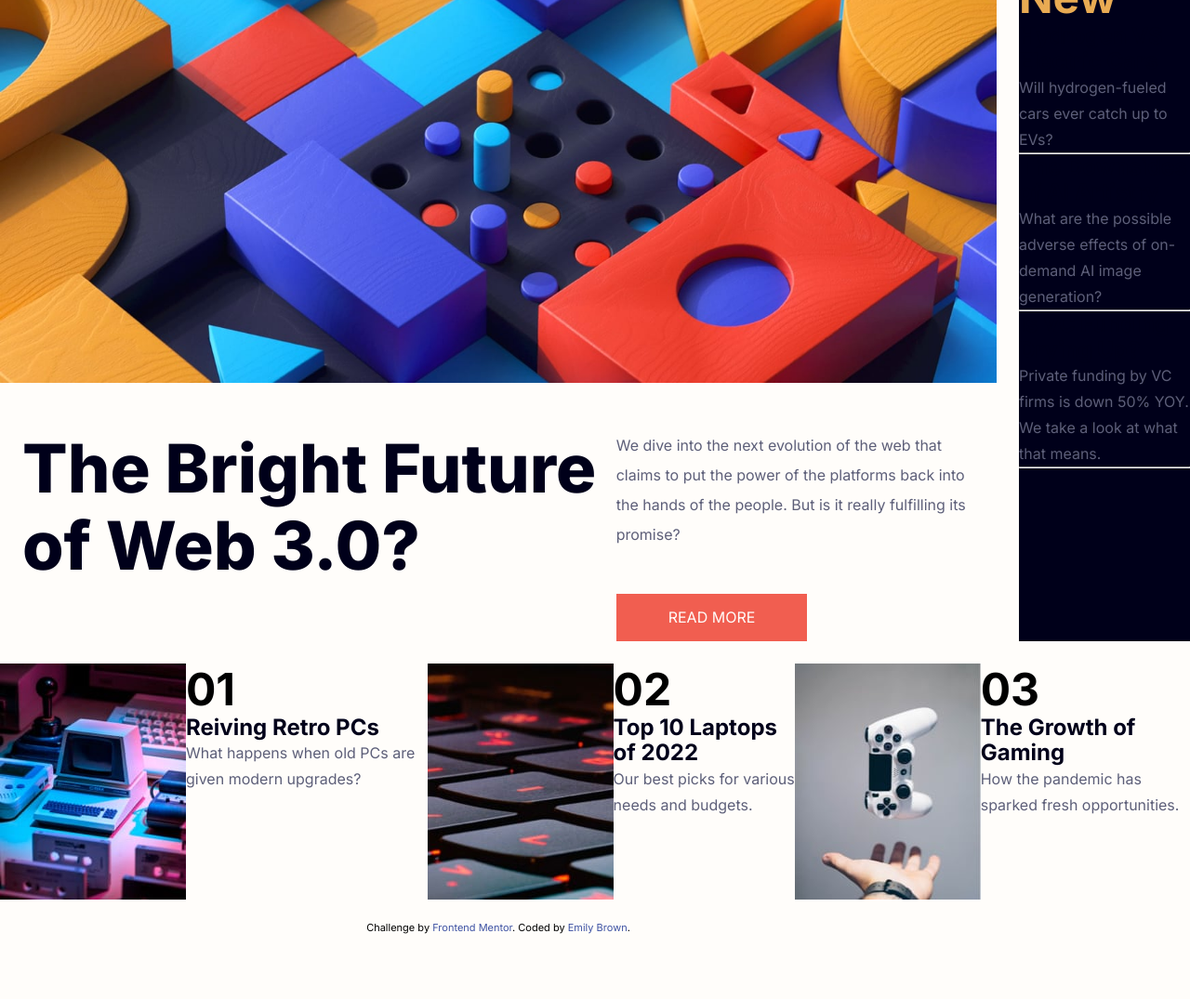
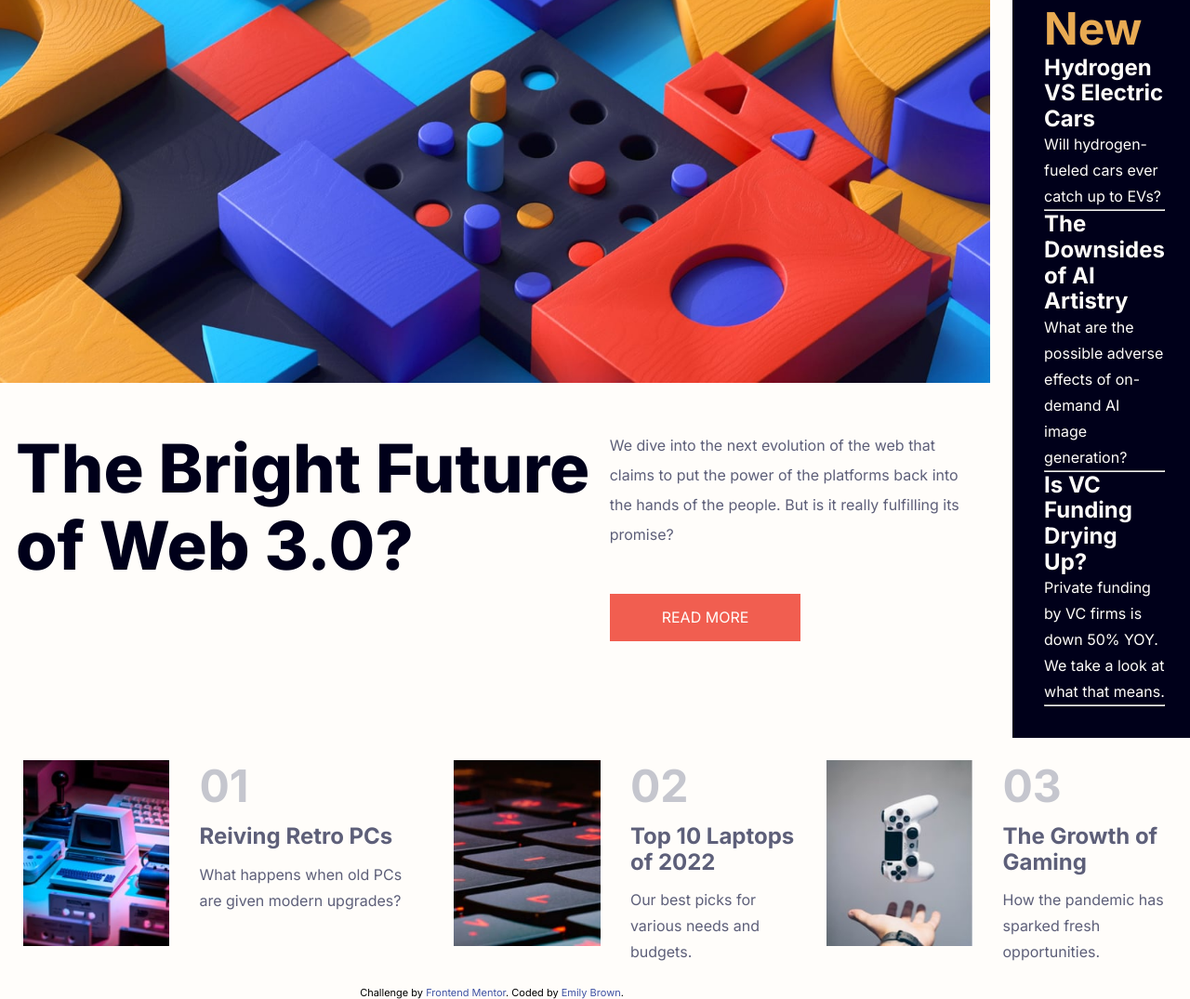
Before and after one commit to disabledtenacity/news-homepage-main-frontendmentor, a plain HTML site: page index.html in a window 1280 px wide. Shown: the part 198-1273 px from the top of the page at 93% size. Before the commit the page ends 1203 px from the top, so only its background shows below. Drawn offline with Linux system fonts and the light colour scheme; files whose address does not match are found by name.

Commit message:
Worked on cards and sidebar layout

```diff
--- a/css/style.css
+++ b/css/style.css
@@ -1,15 +1,16 @@
 /* ======== Table of Contents ========
-1. Global Styles
+1. Global styles
 2. Layout
     2.1 Grid
     2.2 Flex
 3. Typography
-4. Conponents
-    4.1 Buttons
-    4.2 Cards */
+4. Utilities
+5. Sections
+6. Conponents
+7. Media queries
+*/
 
-
-    /* ======== Global Styles ======== */
+/* ======== 1. Global Styles ======== */
 *,
 *::before,
 *::after{
@@ -48,9 +49,9 @@ body{
     background-color: var(--clr-neutral-100);
 }
 
-/* ======== Layout ======== */
+/* ======== 2. Layout ======== */
 
-/* Grid */
+/* 2.1 Grid */
 
 #container{
     margin: 0 auto;
@@ -67,30 +68,7 @@ body{
     grid-template-rows: 1fr 8fr 3fr;
 }
 
-header{
-    grid-area: header;
-    padding: 50px;
-    display: flex;
-    justify-content: space-between;
-    align-items: center;
-}
-
-main{
-    grid-area: main;
-}
-
-
-aside{
-    grid-area: sidebar;
-    background-color: var(--clr-neutral-400);
-    color: var(--clr-neutral-200);
-}
-
-article{
-    grid-area: cards;
-}
-
-/* Flexbox */
+/* 2.2 Flex */
 
 #flex-main{
     display: flex;
@@ -105,8 +83,7 @@ article{
     display: flex;
 }
 
-
-/* ======== Typography ======== */
+/* ======== 3. Typography ======== */
 
 h1{
     font-size: var(--fs-h1);
@@ -132,7 +109,51 @@ p{
     line-height: 1.75rem;
 }
 
-/* ======== Conponents ======== */
+/* ======== 4. Utilities ======== */
+
+a{
+    text-decoration: none;
+    color: var(--clr-neutral-300);
+}
+
+/* ======== 5. Sections  ======== */
+
+header{
+    grid-area: header;
+    padding: 50px;
+    display: flex;
+    justify-content: space-between;
+    align-items: center;
+}
+
+main{
+    grid-area: main;
+}
+
+
+aside{
+    grid-area: sidebar;
+    background-color: var(--clr-neutral-400);
+    color: var(--clr-neutral-200);
+    padding: 2.13rem 2.13rem;
+}
+
+article{
+    grid-area: cards;
+}
+
+#attribution {
+    font-size: 11px;
+    text-align: center;
+}
+
+#attribution a {
+    color: hsl(228, 45%, 44%);
+}
+
+/* ======== 6. Conponents ======== */
+
+/* Navbar */
 
 #navbar{
     display: flex;
@@ -142,19 +163,19 @@ p{
     font-size: var(--fs-nav);
     color: var(--clr-neutral-300);
 }
+
 /* Buttons */
-
-a{
-    text-decoration: none;
-    color: var(--clr-neutral-300);
-}
 
 .nav_buttons{
     margin-left: 2.63rem;
 }
 
-.nav_buttons:hover{
+a:hover{
     color: var(--clr-primary-200);
+}
+
+.sidebar-links:hover{
+    color: var(--clr-primary-100);
 }
 
 #article-button{
@@ -167,7 +188,7 @@ a{
     border: none;
 }
 
-/* Cards */
+/* Article */
 
 #article-summary{
     color: var(--clr-neutral-300);
@@ -176,15 +197,35 @@ a{
     max-width: 40rem;
 }
 
+/* Sidebar */
 
 aside h2{
     color: var(--clr-primary-100);
 }
 
-
-@media screen {max-width: ;
-
+.sidebar-links{
+    color: var(--clr-neutral-100);
 }
 
-#attribution { font-size: 11px; text-align: center; }
-#attribution a { color: hsl(228, 45%, 44%); }
+aside p{
+    color: var(--clr-neutral-100);
+}
+
+/* Cards */
+
+.card-images{
+    margin: 0 2rem;
+}
+
+.article-flex h2{
+    color: var(--clr-neutral-200);
+    margin-bottom: 0.8rem;
+}
+
+.article-flex h3{
+    margin-bottom: 0.8rem;
+}
+
+
+
+/* ======== 7. Media Queries ==== */
--- a/index.html
+++ b/index.html
@@ -33,44 +33,44 @@
                 <h1>The Bright Future of Web 3.0?</h1>
                 <div id="hero-flex">
                     <p id="article-summary">We dive into the next evolution of the web that claims to put the power of the platforms back into the hands of the people. But is it really fulfilling its promise?</p>
-                    <button id="article-button">READ MORE</button>
+                    <a href="#"><button id="article-button">READ MORE</button></a>
                 </div>
             </div>
         </main>
         <aside>
             <h2>New</h2>
-            <h3>Hydrogen VS Electric Cars</h3>
+            <h3><a href="#" class="sidebar-links">Hydrogen VS Electric Cars</a></h3>
             <p>Will hydrogen-fueled cars ever catch up to EVs?</p>
             <hr>
-            <h3>The Downsides of AI Artistry</h3>
+            <h3><a href="#" class="sidebar-links">The Downsides of AI Artistry</a></h3>
             <p>What are the possible adverse effects of on-demand AI image generation?</p>
             <hr>
-            <h3>Is VC Funding Drying Up?</h3>
+            <h3><a href="#" class="sidebar-links">Is VC Funding Drying Up?</a></h3>
             <p>Private funding by VC firms is down 50% YOY. We take a look at what that means.</p>
             <hr>
         </aside>
         <article id="article-cards">
                 <div class="article-flex">
-                    <img src="img/image-retro-pcs.jpg" alt="Retro PC in blue and pink lighting">
+                    <img src="img/image-retro-pcs.jpg" alt="Retro PC in blue and pink lighting" class="card-images" width="157.48" height="200">
                     <div class="preview-text">
                         <h2>01</h2>
-                        <a href="#"><h3>Reiving Retro PCs</h3></a>
+                        <h3><a href="#">Reiving Retro PCs</a></h3>
                         <p>What happens when old PCs are given modern upgrades?</p>
                     </div>
                 </div>
                 <div class="article-flex">
-                    <img src="img/image-top-laptops.jpg" alt="Close up on black laptop keyboard with a red back light">
-                    <div class="preview-text">
+                    <img src="img/image-top-laptops.jpg" alt="Close up on black laptop keyboard with a red back light" class="card-images" width="157.48" height="200">
+                    <div class="preview-text" >
                         <h2>02</h2>
-                        <h3>Top 10 Laptops of 2022</h3>
+                        <h3><a href="#">Top 10 Laptops of 2022</a></h3>
                         <p>Our best picks for various needs and budgets.</p>
                     </div>
                 </div>
                 <div class="article-flex">
-                    <img src="img/image-gaming-growth.jpg" alt="Floating Game Controller with white male hand underneath as if to catch it">
+                    <img src="img/image-gaming-growth.jpg" alt="Floating Game Controller with white male hand underneath as if to catch it" class="card-images" width="157.48" height="200">
                     <div class="preview-text">
                         <h2>03</h2>
-                        <h3>The Growth of Gaming</h3>
+                        <h3><a href="#">The Growth of Gaming</a></h3>
                         <p>How the pandemic has sparked fresh opportunities.</p>
                     </div>
                 </div>
```
Also changed, not shown: 1 other file.
